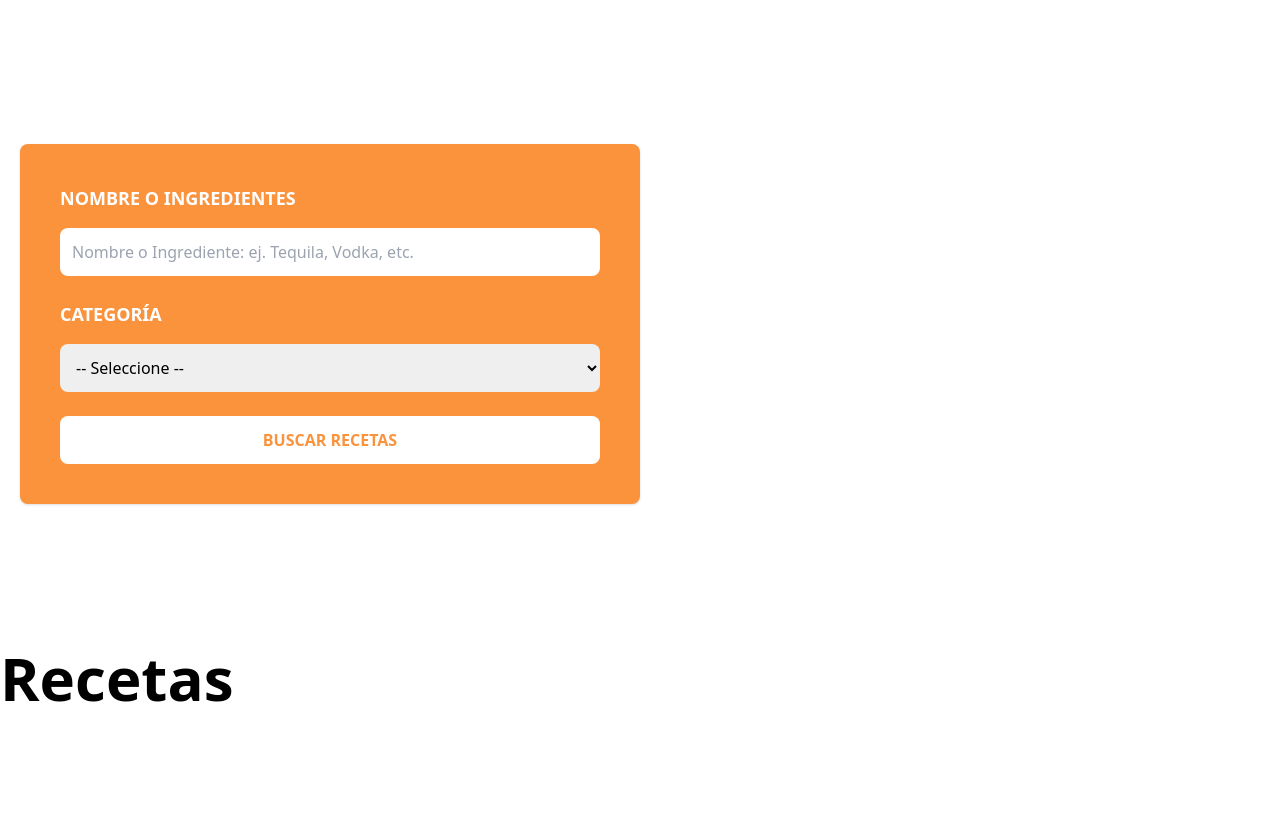
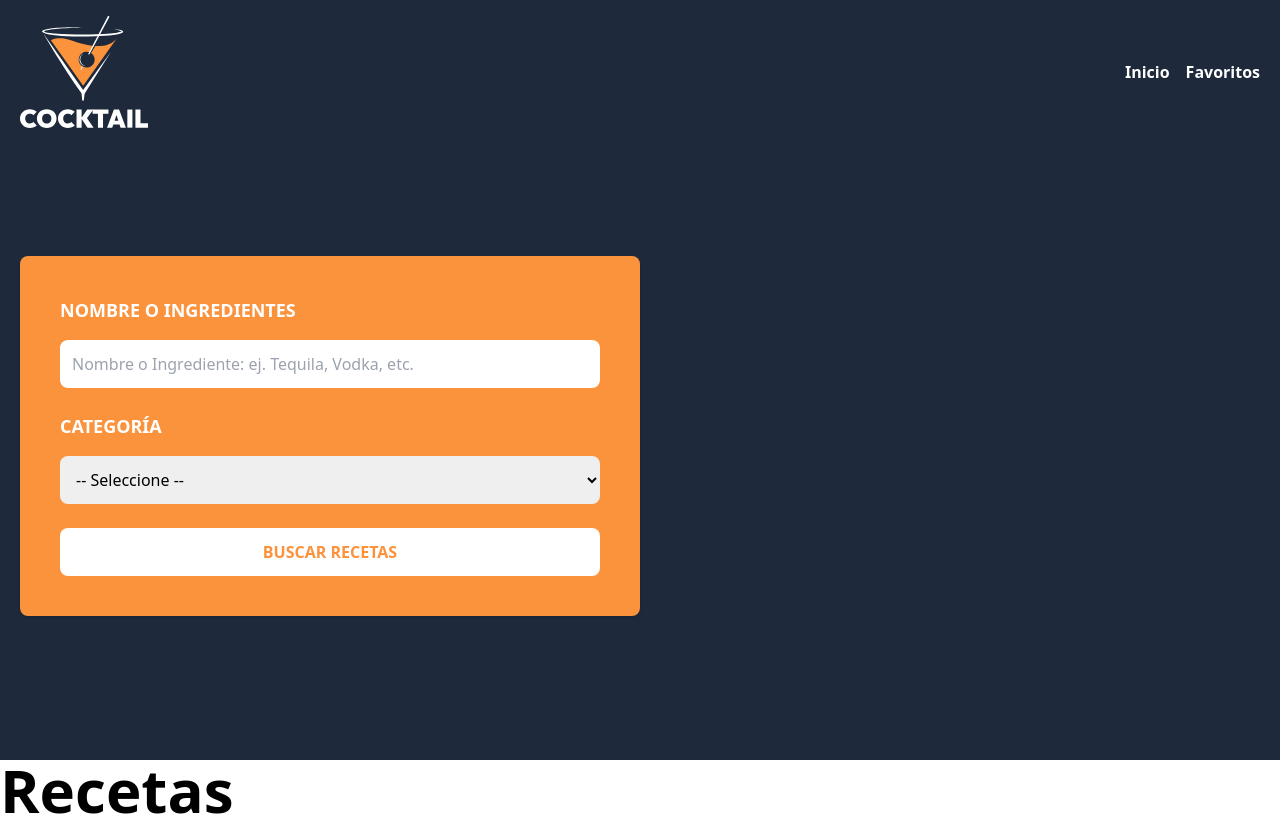
Before and after one commit to FabricioNarvaez/bebidas-vue, a Vue app: page / in a window 1280 px wide. Before the commit the page ends 800 px from the top, so only its background shows below. Built offline with nearby package versions, Linux system fonts and the light colour scheme.

Commit message:
Add nav and logo on header

```diff
--- a/src/components/Header.vue
+++ b/src/components/Header.vue
@@ -1,7 +1,19 @@
 <template>
-    <header>
+    <header class="bg-slate-800">
         <div class="mx-auto container px-5 py-4">
-            <div>
+            <div class="flex justify-between items-center">
+                <div>
+                    <RouterLink :to="{ name: 'inicio'}">
+                        <img class="w-32" src="/img/logo.svg" alt="Logo Bebidas Vue">
+                    </RouterLink>
+                </div>
+
+                <nav class="flex gap-4">
+                    <RouterLink class="text-white font-bold hover:text-orange-400 transition-colors" active-class="text-orange-500"
+                        :to="{ name: 'inicio'}">Inicio</RouterLink>
+                    <RouterLink class="text-white font-bold hover:text-orange-400 transition-colors" active-class="text-orange-500"
+                        :to="{ name: 'favoritos'}">Favoritos</RouterLink>
+                </nav>
             </div>
 
             <form class="md:w-1/2 2xl:w-1/3 bg-orange-400 my-32 p-10 rounded-lg shadow space-y-6">
```
